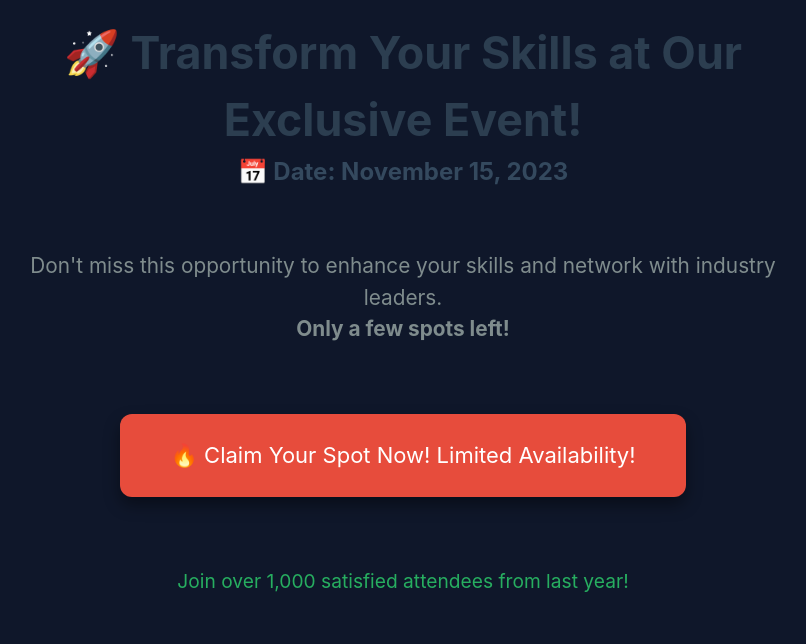
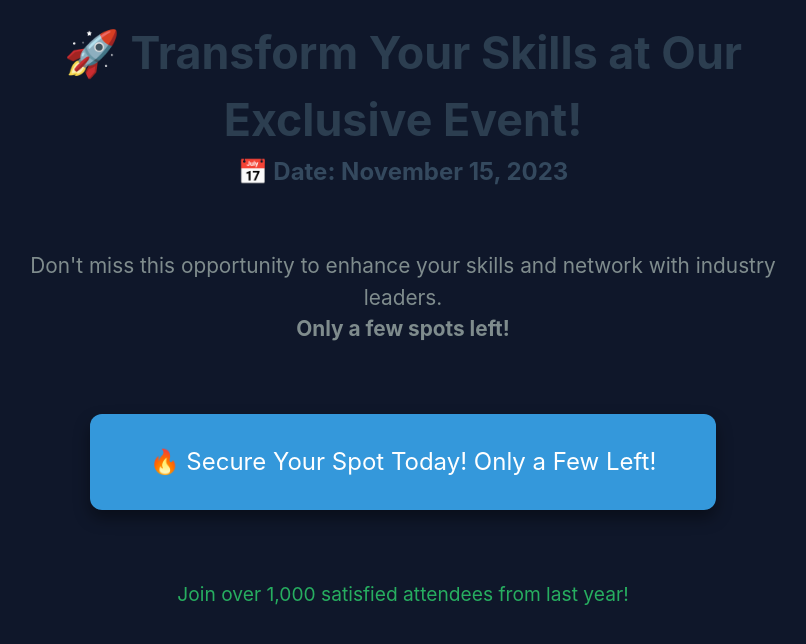
Before and after one commit to kimjy0117/n8n-event-page, a React (Vite) app: page / in a window 1280 px wide. Shown: the top 644 px of the page, without its empty margins (237-1043 px from the left). Built offline with nearby package versions, Linux system fonts and the light colour scheme; no server answers; the database is empty; a web font is replaced by a local one.

Commit message:
Update EventPage.jsx - AI-generated UI/UX improvements

```diff
--- a/src/components/EventPage.jsx
+++ b/src/components/EventPage.jsx
@@ -14,7 +14,7 @@ const EventPage = () => {
                 <h1 className="event-title" style={{ fontSize: '2.8em', color: '#2C3E50' }}>🚀 Transform Your Skills at Our Exclusive Event!</h1>
                 <p className="event-date" style={{ fontSize: '1.5em', fontWeight: 'bold', color: '#34495E' }}>📅 Date: November 15, 2023</p>
             </header>
-            <main className="event-details" style={{ padding: '20px', textAlign: 'center' }}>
+            <main className="event-details" style={{ padding: '20px', textAlign: 'center', flexGrow: 1 }}>
                 <p className="event-description" style={{ fontSize: '1.3em', color: '#7f8c8d', marginBottom: '40px' }}>
                     Don't miss this opportunity to enhance your skills and network with industry leaders.
                     <br />
@@ -23,25 +23,26 @@ const EventPage = () => {
                 <button
                     className="cta-button"
                     style={{
-                        backgroundColor: '#e74c3c', // High-contrast and action-oriented color
+                        backgroundColor: '#3498db', // High-contrast and action-oriented color
                         color: '#FFFFFF',
-                        padding: '25px 50px', // Increased button size
-                        fontSize: '22px', // Larger font size
+                        padding: '30px 60px', // Increased button size
+                        fontSize: '24px', // Larger font size
                         borderRadius: '12px',
                         border: 'none',
                         cursor: 'pointer',
                         boxShadow: '0 8px 16px rgba(0, 0, 0, 0.4)',
                         marginTop: '30px',
                         transition: 'background-color 0.3s, transform 0.3s',
+                        display: 'inline-block',
                     }}
                     onClick={() => {
                         recordClick();
                         // handle click event
                     }}
-                    onMouseEnter={(e) => e.currentTarget.style.backgroundColor = '#c0392b'} // darker on hover
-                    onMouseLeave={(e) => e.currentTarget.style.backgroundColor = '#e74c3c'} // original color
+                    onMouseEnter={(e) => e.currentTarget.style.backgroundColor = '#2980b9'} // darker on hover
+                    onMouseLeave={(e) => e.currentTarget.style.backgroundColor = '#3498db'} // original color
                 >
-                    🔥 Claim Your Spot Now! Limited Availability!
+                    🔥 Secure Your Spot Today! Only a Few Left!
                 </button>
             </main>
             <footer className="event-footer" style={{ textAlign: 'center', marginTop: '50px', fontSize: '1em', color: '#999' }}>
```
